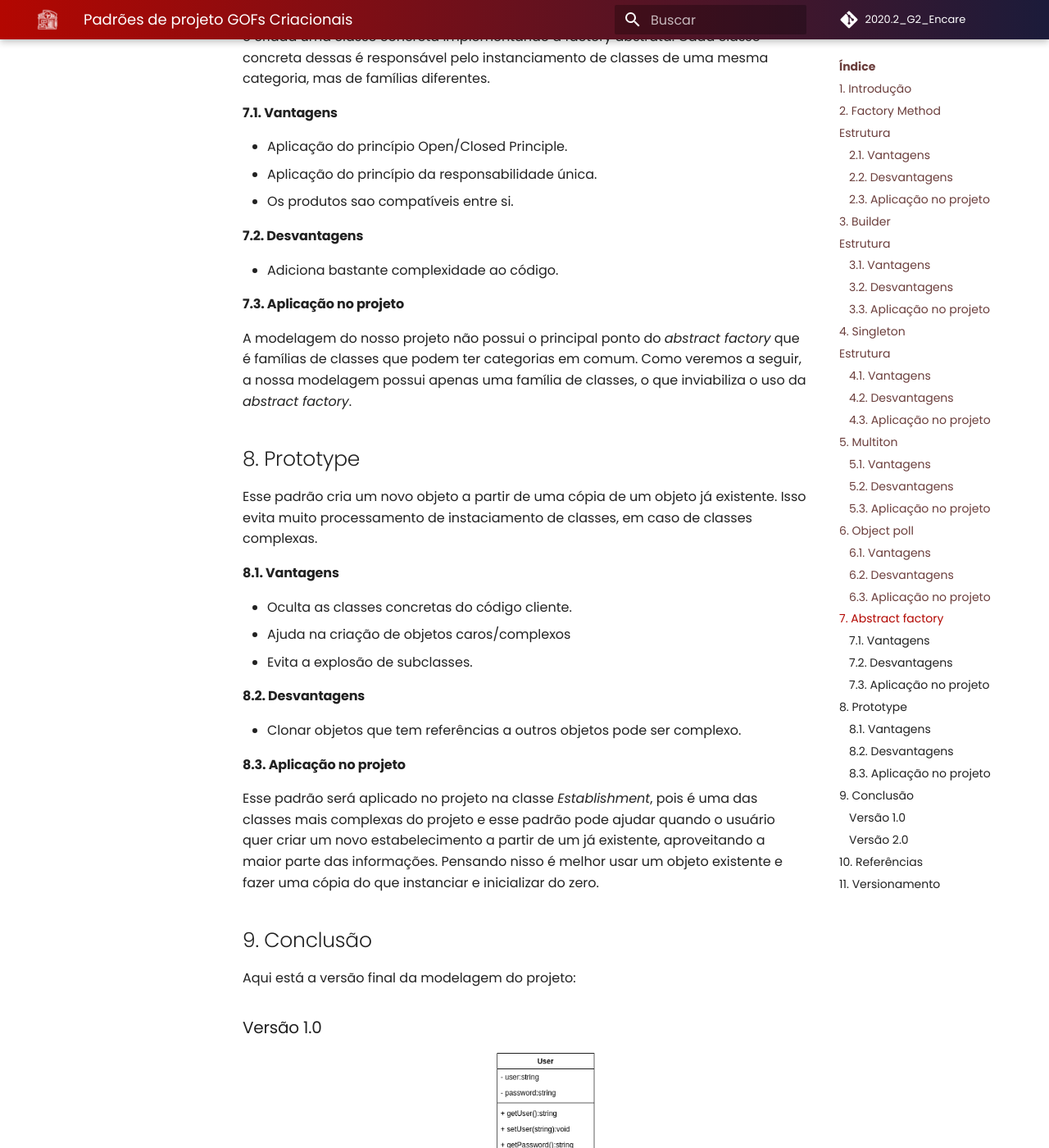
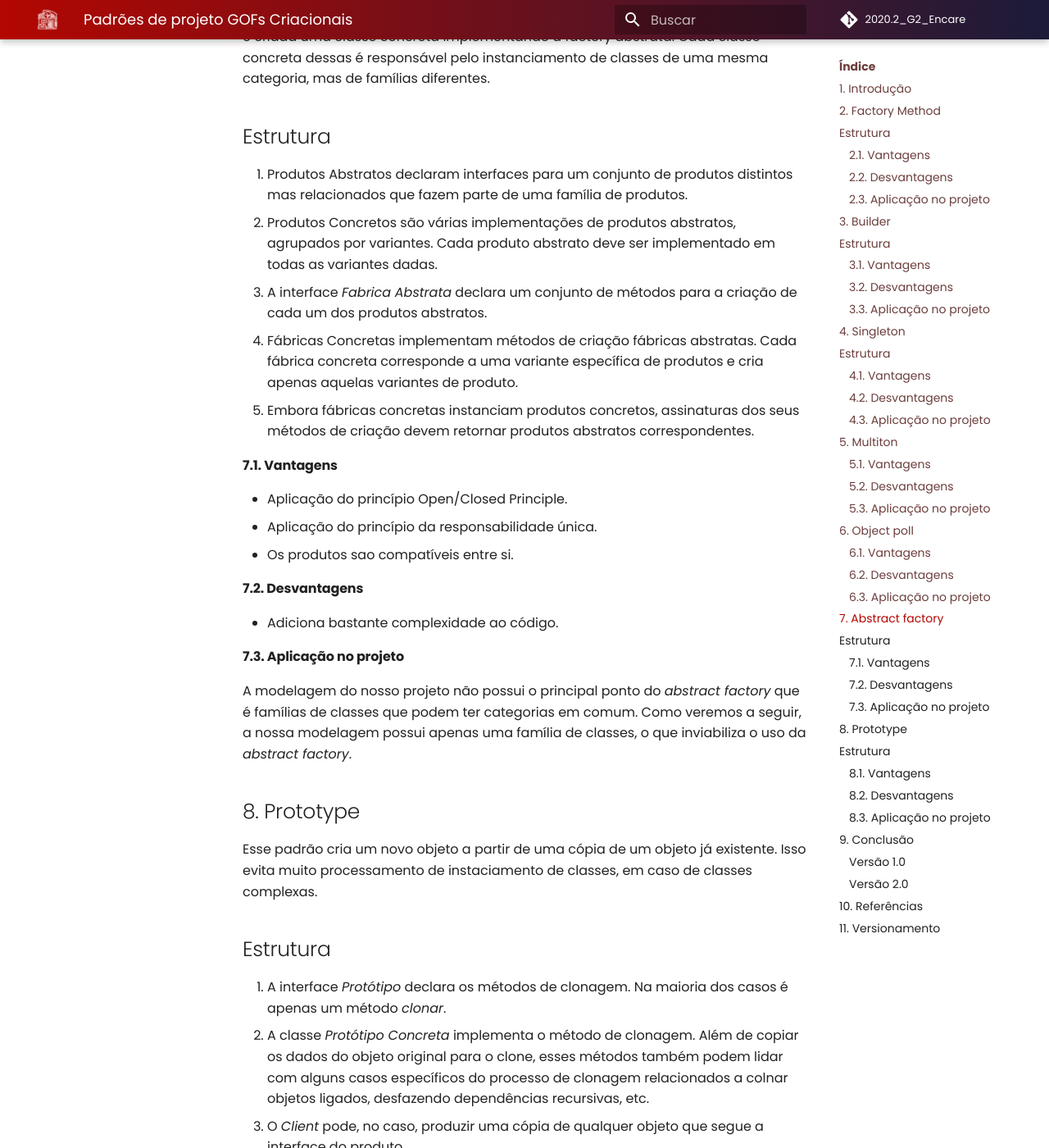
Before and after one commit to UnBArqDsw2020-2/2020.2_G2_Encare, an MkDocs documentation site: the page built from docs/Padroes_de_projeto/GOFs/gof_criacional.md, in a window 1280 px wide and 1400 px high, scrolled down 5412 px. Shown: the whole window at 82% size. Built offline with MkDocs 1.6.1 and Material for MkDocs 9.7.7, drawn with Linux system fonts in a browser that asks for light colours; comment, search, counter and statistics services are not loaded; some of the changed text lies outside the part shown.

Commit message:
#58 adiciona estrutura Prototype e Abstract Factory

```diff
--- a/docs/Padroes_de_projeto/GOFs/gof_criacional.md
+++ b/docs/Padroes_de_projeto/GOFs/gof_criacional.md
@@ -128,6 +128,13 @@ O Object pool se mostra vantajoso quando quando existem classes que demandam tem
 
 É um padrão que é usado no instanciamento de familias de objetos que possuem categorias em comum. É criada uma classe abstrata factory e para cada categoria é criada uma classe concreta implementando a factory abstrata. Cada classe concreta dessas é responsável pelo instanciamento de classes de uma mesma categoria, mas de famílias diferentes.
 
+## Estrutura
+
+1. Produtos Abstratos declaram interfaces para um conjunto de produtos distintos mas relacionados que fazem parte de uma família de produtos.
+2. Produtos Concretos são várias implementações de produtos abstratos, agrupados por variantes. Cada produto abstrato deve ser implementado em todas as variantes dadas.
+3. A interface *Fabrica Abstrata* declara um conjunto de métodos para a criação de cada um dos produtos abstratos.
+4. Fábricas Concretas implementam métodos de criação fábricas abstratas. Cada fábrica concreta corresponde a uma variante específica de produtos e cria apenas aquelas variantes de produto.
+5. Embora fábricas concretas instanciam produtos concretos, assinaturas dos seus métodos de criação devem retornar produtos abstratos correspondentes.
 #### 7.1. Vantagens
 
 - Aplicação do princípio Open/Closed Principle.
@@ -146,6 +153,11 @@ A modelagem do nosso projeto não possui o principal ponto do *abstract factory*
 
 Esse padrão cria um novo objeto a partir de uma cópia de um objeto já existente. Isso evita muito processamento de instaciamento de classes, em caso de classes complexas.
 
+## Estrutura
+
+1. A interface *Protótipo* declara os métodos de clonagem. Na maioria dos casos é apenas um método *clonar*.
+2. A classe *Protótipo Concreta* implementa o método de clonagem. Além de copiar os dados do objeto original para o clone, esses métodos também podem lidar com alguns casos específicos do processo de clonagem relacionados a colnar objetos ligados, desfazendo dependências recursivas, etc.
+3. O *Client* pode, no caso, produzir uma cópia de qualquer objeto que segue a interface do produto.
 #### 8.1. Vantagens
 
 - Oculta as classes concretas do código cliente.
@@ -196,3 +208,4 @@ Aqui está a versão final da modelagem do projeto:
 | 04/04/2021 | Hugo, Wagner, Nícalo | Revisão do Documento  | 1.0 |
 | 09/04/2021 | Hugo Aragão          | Adiciona Estrutura Factory | 1.1 |
 | 09/04/2021 | Hugo Aragão          | Adiciona Estrutura Singleton e Builder | 1.2 |
+| 09/04/2021 | Hugo Aragão          | Adiciona Estrutura Prototype e Abstract Factory | 1.3 |
```
